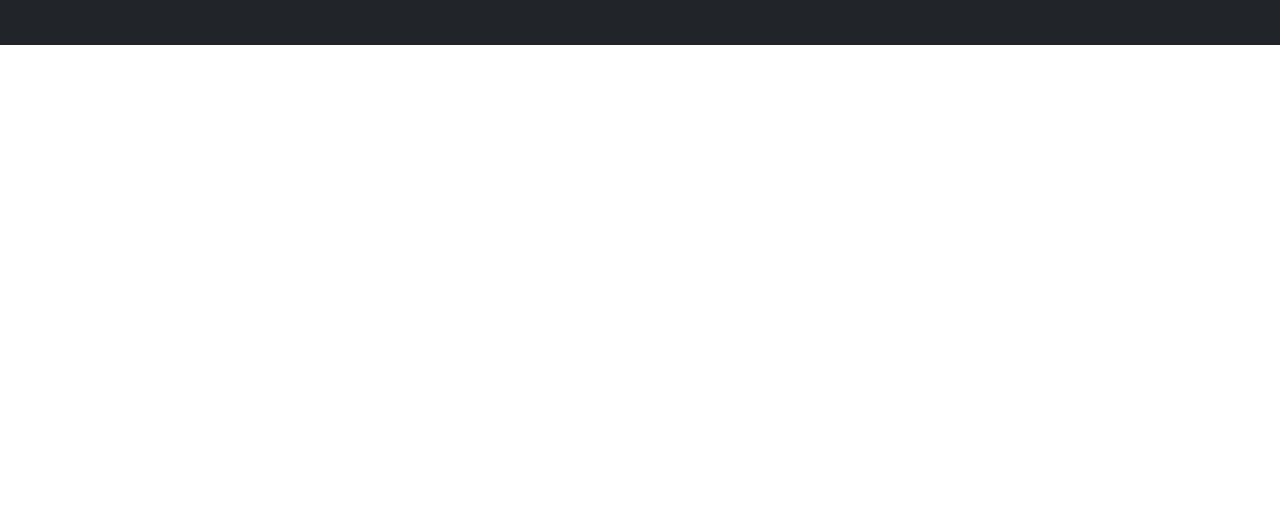
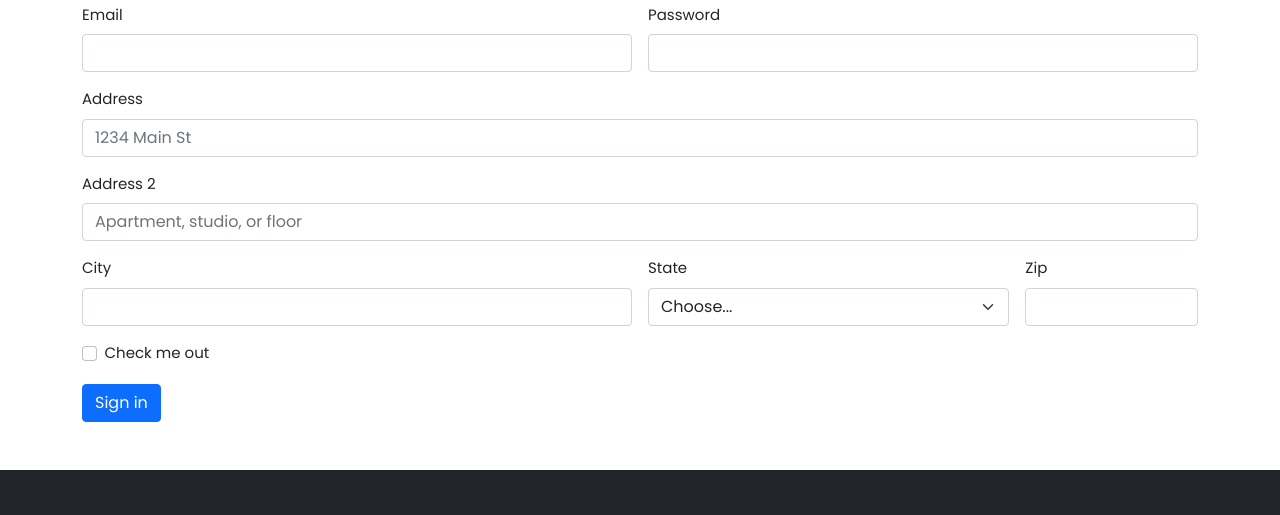
Before and after one commit to DevMohi/Convention-Centre-Bootstrap, a plain HTML site: page index.html in a window 1280 px wide. Shown: the part 2029-2544 px from the top of the page. Before the commit the page ends 2074 px from the top, so only its background shows below. Drawn offline with nearby package versions, Linux system fonts and the light colour scheme.

Commit message:
sign up form added

```diff
--- a/index.html
+++ b/index.html
@@ -15,6 +15,7 @@
 
 <body class="bg-[#E5E5E5;]">
   <header>
+
     <!-- navbar section  -->
     <nav class="navbar navbar-expand-lg navbar-light bg-light">
       <div class="container">
@@ -60,21 +61,21 @@
             <img src="images/banner.png" class="d-block w-100" alt="..." height="584px">
             <div class="carousel-caption  d-md-block">
               <h5>The Perfect venue for your next event</h5>
-              <p>Some representative placeholder content for the first slide.</p>
+              <p>We will help you go through your best day at ease, trust us.</p>
             </div>
           </div>
           <div class="carousel-item">
             <img src="images/wedding.png" class="d-block w-100" alt="..." height="584px">
             <div class="carousel-caption  d-md-block">
-              <h5>Second slide label</h5>
-              <p>Some representative placeholder content for the second slide.</p>
+              <h5>Best in the town</h5>
+              <p>We have lot of competitors, but our team is the best as we always thrive to be the best.</p>
             </div>
           </div>
           <div class="carousel-item">
             <img src="images/people.png" class="d-block w-100" alt="..." height="584px">
             <div class="carousel-caption  d-md-block">
-              <h5>Third slide label</h5>
-              <p>Some representative placeholder content for the third slide.</p>
+              <h5>Good Outcomes</h5>
+              <p>YOu will be amazed with the amount of work our teams put to make your day.</p>
             </div>
           </div>
         </div>
@@ -168,9 +169,16 @@
 
         <!-- third section  -->
 
+
+
         <div class="col">
+
           <div class="shadow-lg  rounded-3">
             <div class="card border-0 bg-primary rounded-3 ps-4 pe-2 mt-1">
+              <span class="position-absolute top-0 start-100 translate-middle badge rounded-pill bg-danger">
+                hot
+                <span class="visually-hidden">unread messages</span>
+              </span>
               <h1 class="text pt-2">$800</h1>
               <h2 class="text">Wed plus</h2>
               <p class="text">For most weddings with premium plans</p>
@@ -196,6 +204,7 @@
                 </p>
 
                 <div class="d-flex justify-content-start p-3  rounded-pill">
+
                   <button class="btn btn-light btn btn-outline-dark choose-btn rounded-pill px-4 text">
                     Choose Plan
                   </button>
@@ -240,7 +249,7 @@
 
     <!-- Frequently asked section  -->
     <section class="container my-3">
-      <h1 class="text-center ">Frequently Asked Questions</h1>
+      <h1 class="text-center fw-bold pt-5">Frequently Asked Questions</h1>
 
       <div class="row row-cols-1 row-cols-lg-2 row-cols-md-1 g-5 my-4">
         <div class="col">
@@ -343,6 +352,57 @@
       </div>
     </section>
 
+    <!-- Sign-up section  -->
+      <section class="container my-5 ">
+        <h1 class=" fw-bold pt-5 pb-3">
+          SignUp-Form
+        </h1>
+        <form class="row g-3 border-1 border-dark">
+          <div class="col-md-6">
+            <label for="inputEmail4" class="form-label">Email</label>
+            <input type="email" class="form-control" id="inputEmail4">
+          </div>
+          <div class="col-md-6">
+            <label for="inputPassword4" class="form-label">Password</label>
+            <input type="password" class="form-control" id="inputPassword4">
+          </div>
+          <div class="col-12">
+            <label for="inputAddress" class="form-label">Address</label>
+            <input type="text" class="form-control" id="inputAddress" placeholder="1234 Main St">
+          </div>
+          <div class="col-12">
+            <label for="inputAddress2" class="form-label">Address 2</label>
+            <input type="text" class="form-control" id="inputAddress2" placeholder="Apartment, studio, or floor">
+          </div>
+          <div class="col-md-6">
+            <label for="inputCity" class="form-label">City</label>
+            <input type="text" class="form-control" id="inputCity">
+          </div>
+          <div class="col-md-4">
+            <label for="inputState" class="form-label">State</label>
+            <select id="inputState" class="form-select">
+              <option selected>Choose...</option>
+              <option>...</option>
+            </select>
+          </div>
+          <div class="col-md-2">
+            <label for="inputZip" class="form-label">Zip</label>
+            <input type="text" class="form-control" id="inputZip">
+          </div>
+          <div class="col-12">
+            <div class="form-check">
+              <input class="form-check-input" type="checkbox" id="gridCheck">
+              <label class="form-check-label" for="gridCheck">
+                Check me out
+              </label>
+            </div>
+          </div>
+          <div class="col-12">
+            <button type="submit" class="btn btn-primary">Sign in</button>
+          </div>
+        </form>
+      </section>
+
 
   </main>
   <!-- footer section  -->
```
